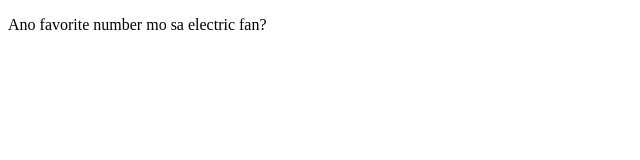
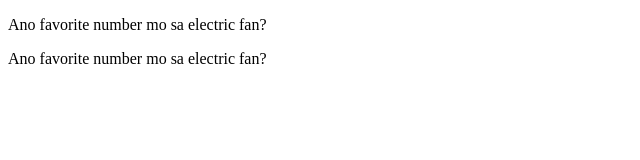
Before and after one commit to dotBisch/test-1, a plain HTML site: page index.html in a window 1280 px wide. Shown: the whole page, without its empty margins (0-640 px from the left). Drawn offline with Linux system fonts and the light colour scheme.

Commit message:
Added some line of codes

```diff
--- a/index.html
+++ b/index.html
@@ -7,5 +7,6 @@
 </head>
 <body>
     <p> Ano favorite number mo sa electric fan? </p>
+    <p> Ano favorite number mo sa electric fan? </p>
 </body>
 </html>
```
